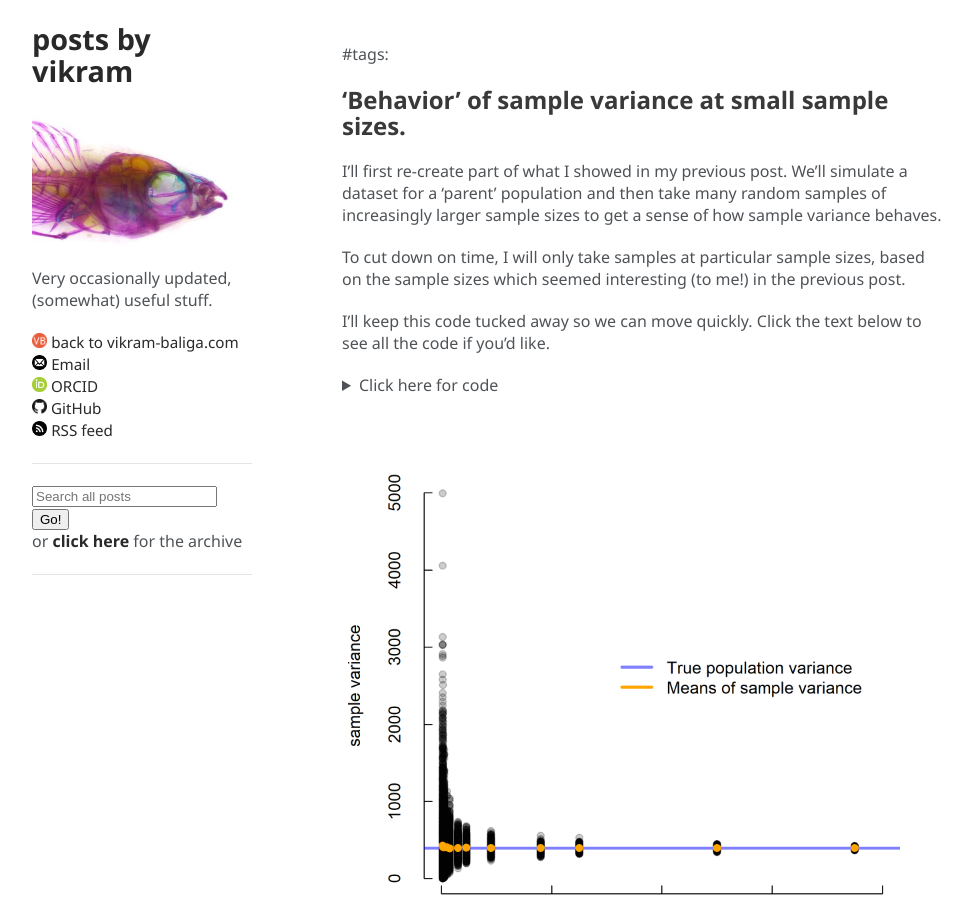
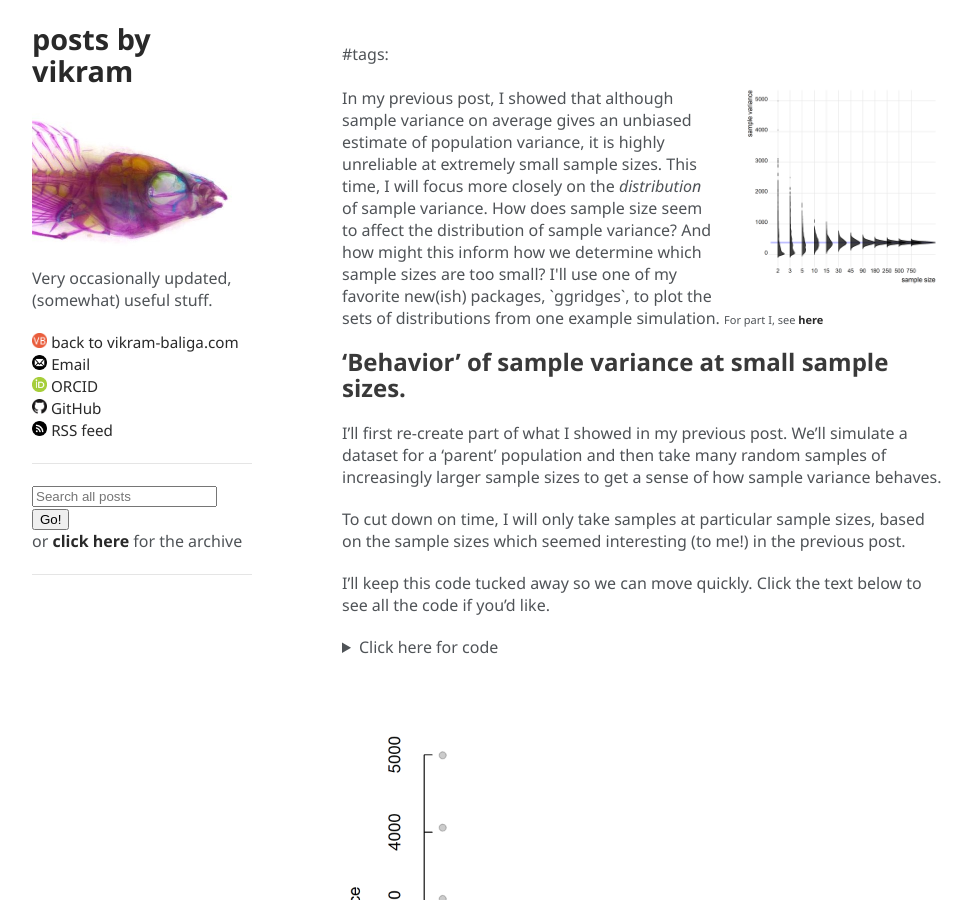
Before and after one commit to vbaliga/vbaliga.github.io, a Jekyll site: the page built from _posts/2019-05-12-sample-variance-distributions-ggridges.md, in a window 1280 px wide and 900 px high. Shown: the whole window, without its empty margins (153-1125 px from the left). Built offline with Jekyll 4.4.1, drawn with Linux system fonts in a browser that asks for light colours; our own code applies the rules of GitHub Pages for plain Markdown files; a script that is not in the unit is left out.

Commit message:
Update and rename 2019-05-12-sample-variance-distributions-ggridges-small-sample-size.md to 2019-05-12-sample-variance-distributions-ggridges.md

```diff
--- a/_posts/2019-05-12-sample-variance-distributions-ggridges-small-sample-size.md
+++ b/_posts/2019-05-12-sample-variance-distributions-ggridges.md
@@ -4,7 +4,14 @@ tags: ["R","ggridges","sample-variance","sample-size","variance"]
 title: Sample variance at small sample sizes II: distributions
 ---
 
+<p>
+<img src="https://github.com/vbaliga/vbaliga.github.io/raw/master/images/2019-05-12/sample_variance_distributions_ggridges.png" alt="sample variance ggridges" style="float:right;width:200px;height:200px;margin-left:30px;">
+In my previous post, I showed that although sample variance on average gives an unbiased estimate of population variance, it is highly unreliable at extremely small sample sizes.
 
+This time, I will focus more closely on the <i>distribution</i> of sample variance. How does sample size seem to affect the distribution of sample variance? And how might this inform how we determine which sample sizes are too small? I'll use one of my favorite new(ish) packages, `ggridges`, to plot the sets of distributions from one example simulation.
+
+<small>For part I, see <b><a href="https://vbaliga.github.io/dangers-sample-variance-small-sample-size/">here</a></b></small>
+</p>
 <!---more--->
 
 ## ‘Behavior’ of sample variance at small sample sizes.
```
